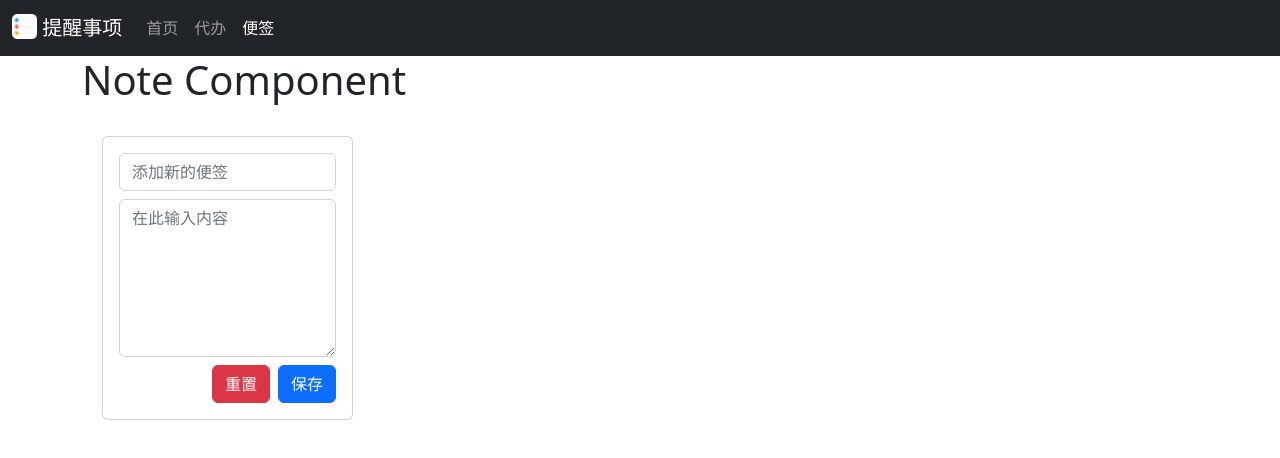
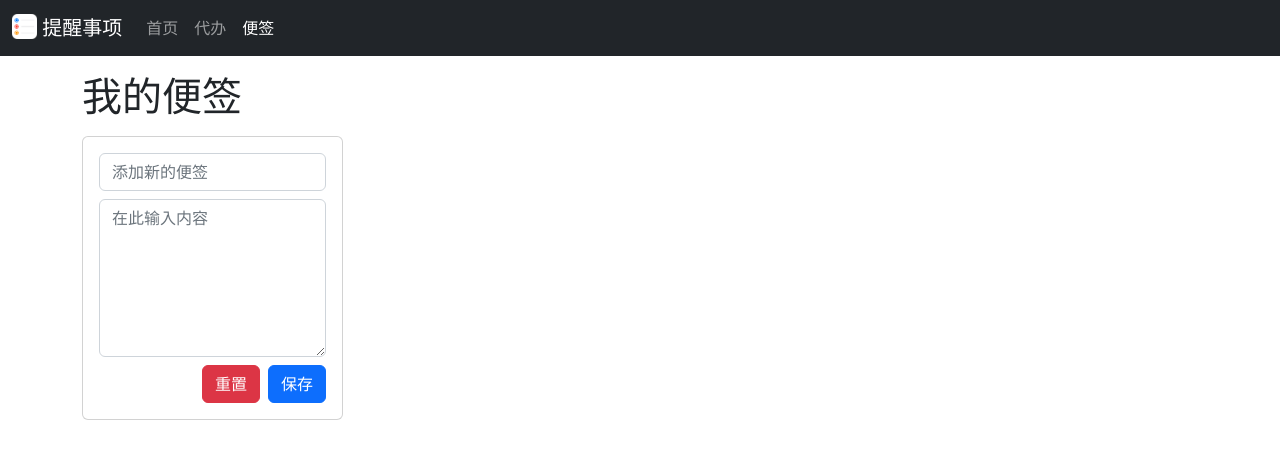
Before and after one commit to ChrisKimZHT/Todo-List-Frontend, a React (Create React App) app: page /note in a window 1280 px wide. Shown: the top 458 px of the page. Built offline with nearby package versions, Linux system fonts and the light colour scheme.

Commit message:
[refactor]: 调整便签页面样式

```diff
--- a/src/components/reminder.jsx
+++ b/src/components/reminder.jsx
@@ -34,7 +34,7 @@ class Reminder extends Component {
     render() {
         return (
             <React.Fragment>
-                <div className="row row-cols-1 row-cols-md-4 g-4 m-2">
+                <div className="row row-cols-1 row-cols-md-4 g-4">
                     {this.props.reminderData.map(x =>
                         <div className="col" key={x.id}>
                             <div className="card">
--- a/src/page/note.jsx
+++ b/src/page/note.jsx
@@ -32,7 +32,7 @@ class Note extends Component {
     render() {
         return (
             <React.Fragment>
-                <h1>Note Component</h1>
+                <h1 className="mt-3 mb-3">我的便签</h1>
                 <Reminder
                     reminderData={this.state.reminderData}
                     handleAdd={this.handleAdd}
```
